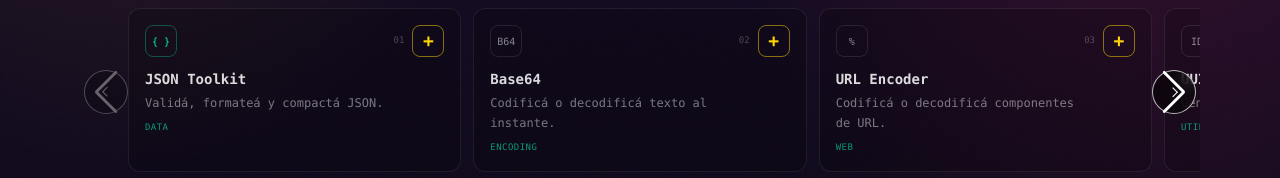
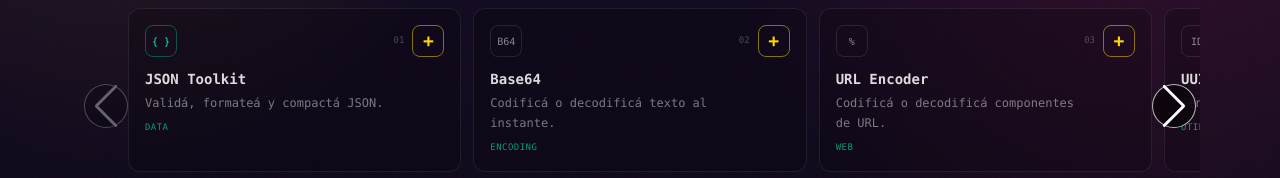
Before and after one commit to lu-developer476/Portfolio, a Next.js app: page /laboratory in a window 1280 px wide. Shown: the part 753-931 px from the top of the page. Built offline with nearby package versions, Linux system fonts and the light colour scheme.

Commit message:
Fix native Swiper navigation arrow size

```diff
--- a/src/app/globals.css
+++ b/src/app/globals.css
@@ -965,6 +965,7 @@ html[data-theme="galaxy"] .hud-circle {
 
 /* --- Carrusel de proyectos con flechas --- */
 .projects-arrow-carousel {
+  --swiper-navigation-size: 1rem;
   padding: 1rem 3rem 1.25rem !important;
 }
 
@@ -1042,34 +1043,6 @@ html[data-theme="galaxy"] .hud-circle {
   transition: transform 0.2s ease, border-color 0.2s ease, background 0.2s ease;
 }
 
-/* Una sola flecha CSS por botón; se anula por completo el pseudo-elemento nativo de Swiper. */
-.projects-arrow-carousel .swiper-button-prev::after,
-.projects-arrow-carousel .swiper-button-next::after {
-  content: none !important;
-  display: none !important;
-}
-
-.projects-arrow-carousel .swiper-button-prev::before,
-.projects-arrow-carousel .swiper-button-next::before {
-  content: "";
-  position: absolute;
-  top: 50%;
-  left: 50%;
-  width: 0.42rem;
-  height: 0.42rem;
-  border-top: 1.5px solid currentColor;
-  border-right: 1.5px solid currentColor;
-  transform-origin: center;
-}
-
-.projects-arrow-carousel .swiper-button-prev::before {
-  transform: translate(-35%, -50%) rotate(-135deg);
-}
-
-.projects-arrow-carousel .swiper-button-next::before {
-  transform: translate(-65%, -50%) rotate(45deg);
-}
-
 .projects-arrow-carousel .swiper-button-prev:hover,
 .projects-arrow-carousel .swiper-button-next:hover {
   transform: scale(1.08);
@@ -1088,6 +1061,10 @@ html:not([data-theme="dark"]) .projects-arrow-carousel .swiper-button-next {
 @media (max-width: 640px) {
   .projects-arrow-carousel {
     padding: 1rem 2.35rem 1.25rem !important;
+  }
+
+  .projects-arrow-carousel {
+    --swiper-navigation-size: 0.85rem;
   }
 
   .projects-arrow-carousel .swiper-button-prev,
```
